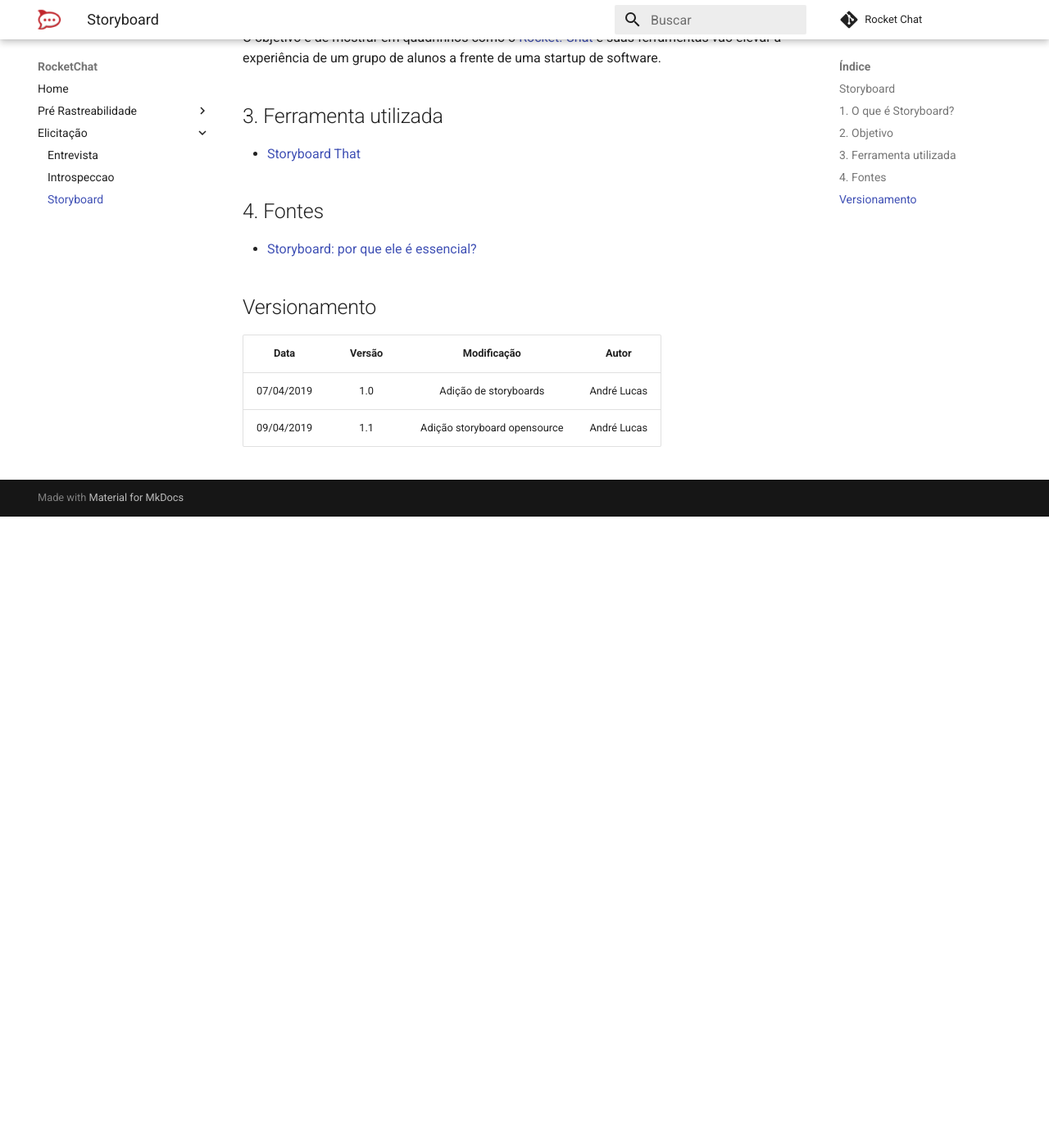
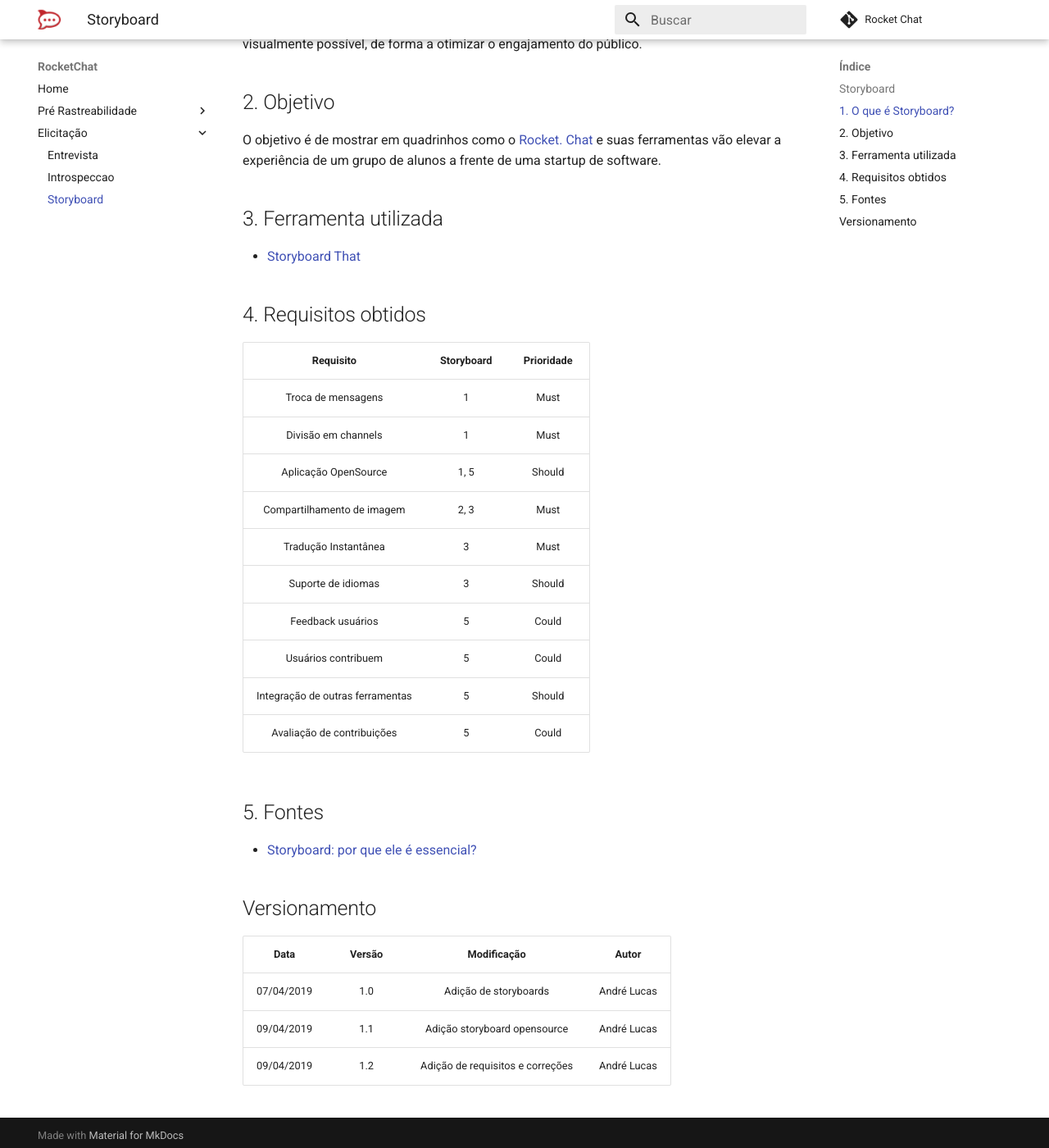
Before and after one commit to MarcosNBJ/2019.1-RocketChat, an MkDocs documentation site: the page built from docs/Elicitação/Storyboard.md, in a window 1280 px wide and 1400 px high, scrolled down 1629 px. Shown: the whole window at 82% size. Built offline with MkDocs 1.6.1 and Material for MkDocs 9.7.7, drawn with Linux system fonts in a browser that asks for light colours; comment, search, counter and statistics services are not loaded; before the commit the page ends 2259 px from its top, so only the background shows below that; some of the changed text lies outside the part shown.

Commit message:
Adicao de requisitos storyboards

```diff
--- a/docs/Elicitação/Storyboard.md
+++ b/docs/Elicitação/Storyboard.md
@@ -4,16 +4,20 @@
 ![Storyboard](../img/Elicitacao/storyboard_1.png)
 _____
 
-Storyboard - Translate v1.0
-![Storyboard-translate](../img/Elicitacao/storyboard_2.png)
+Storyboard - Vídeo chamada v1.0
 
 _____
 
+Storyboard - Translate v1.0
+![Storyboard-translate](../img/Elicitacao/storyboard_3.png)
+_____
+
+Storyboard - Segurança dos dados v1.0
 
 _____
 
 Storyboard - OpenSource v1.0
-![Storyboard-opensource](../img/Elicitacao/storyboard_4.png)
+![Storyboard-opensource](../img/Elicitacao/storyboard_5.png)
 _____
 ## 1. O que é Storyboard?
 
@@ -29,7 +33,22 @@
 
 * [Storyboard That](https://www.storyboardthat.com/pt)
 
-## 4. Fontes
+## 4. Requisitos obtidos
+
+| Requisito | Storyboard | Prioridade |
+|  :------: | :------: | :------: |
+| Troca de mensagens | 1 | Must |
+| Divisão em channels | 1 | Must |
+| Aplicação OpenSource | 1, 5 | Should |
+| Compartilhamento de imagem | 2, 3 | Must |
+| Tradução Instantânea | 3 | Must |
+| Suporte de idiomas | 3 | Should |
+| Feedback usuários | 5 | Could |
+| Usuários contribuem | 5 | Could |
+| Integração de outras ferramentas | 5 | Should |
+| Avaliação de contribuições | 5 | Could |
+
+## 5. Fontes
 
 * [Storyboard: por que ele é essencial?](https://rockcontent.com/blog/storyboard/)
 
@@ -39,3 +58,4 @@
 |  :------: | :------: | :------: | :------: |
 | 07/04/2019 | 1.0 | Adição de storyboards | André Lucas |
 | 09/04/2019 | 1.1 | Adição storyboard opensource | André Lucas |
+| 09/04/2019 | 1.2 | Adição de requisitos e correções | André Lucas |
```
Also changed, not shown: docs/img/Elicitacao/storyboard_3.png (renamed from docs/img/Elicitacao/storyboard_2.png), docs/img/Elicitacao/storyboard_5.png (renamed from docs/img/Elicitacao/storyboard_4.png).
